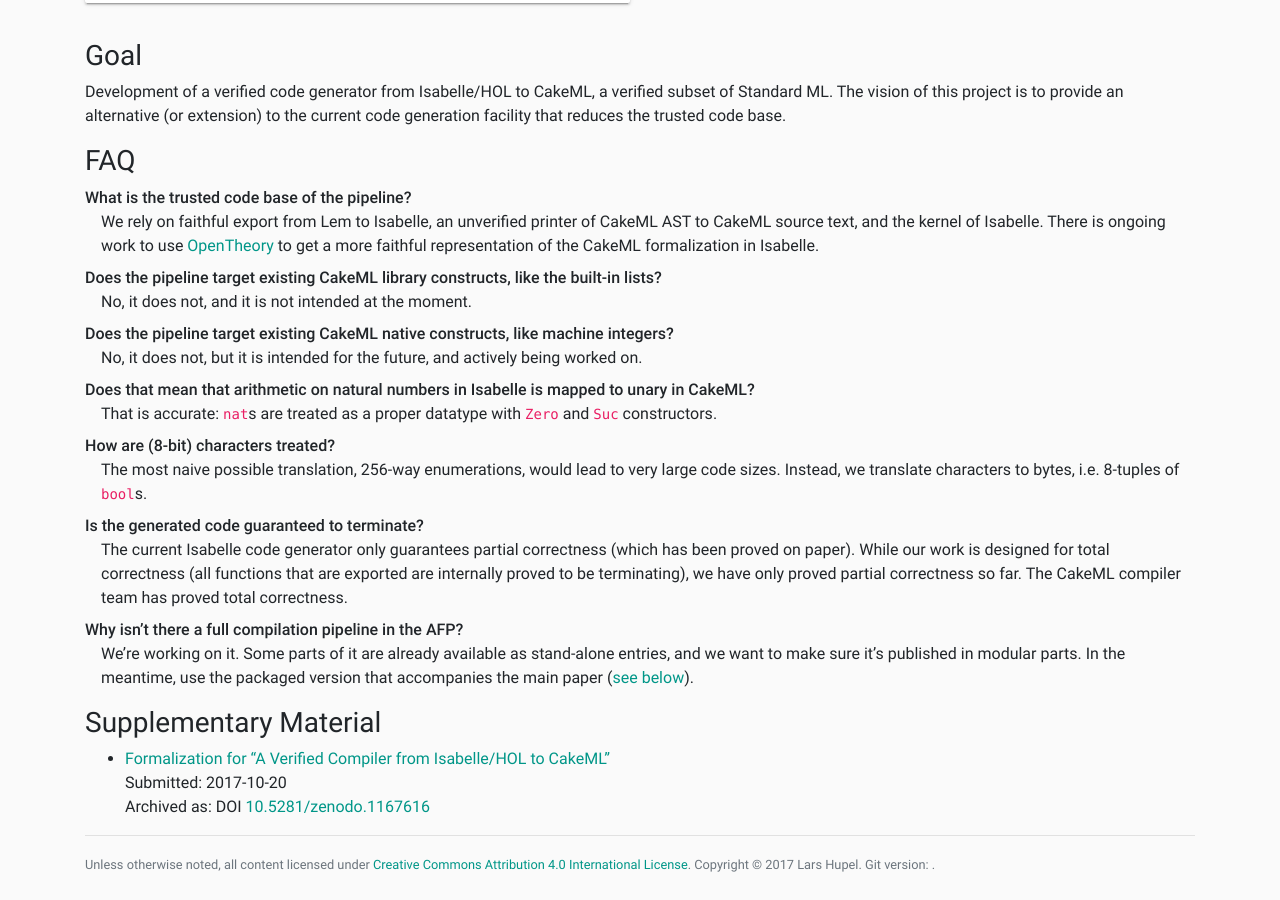
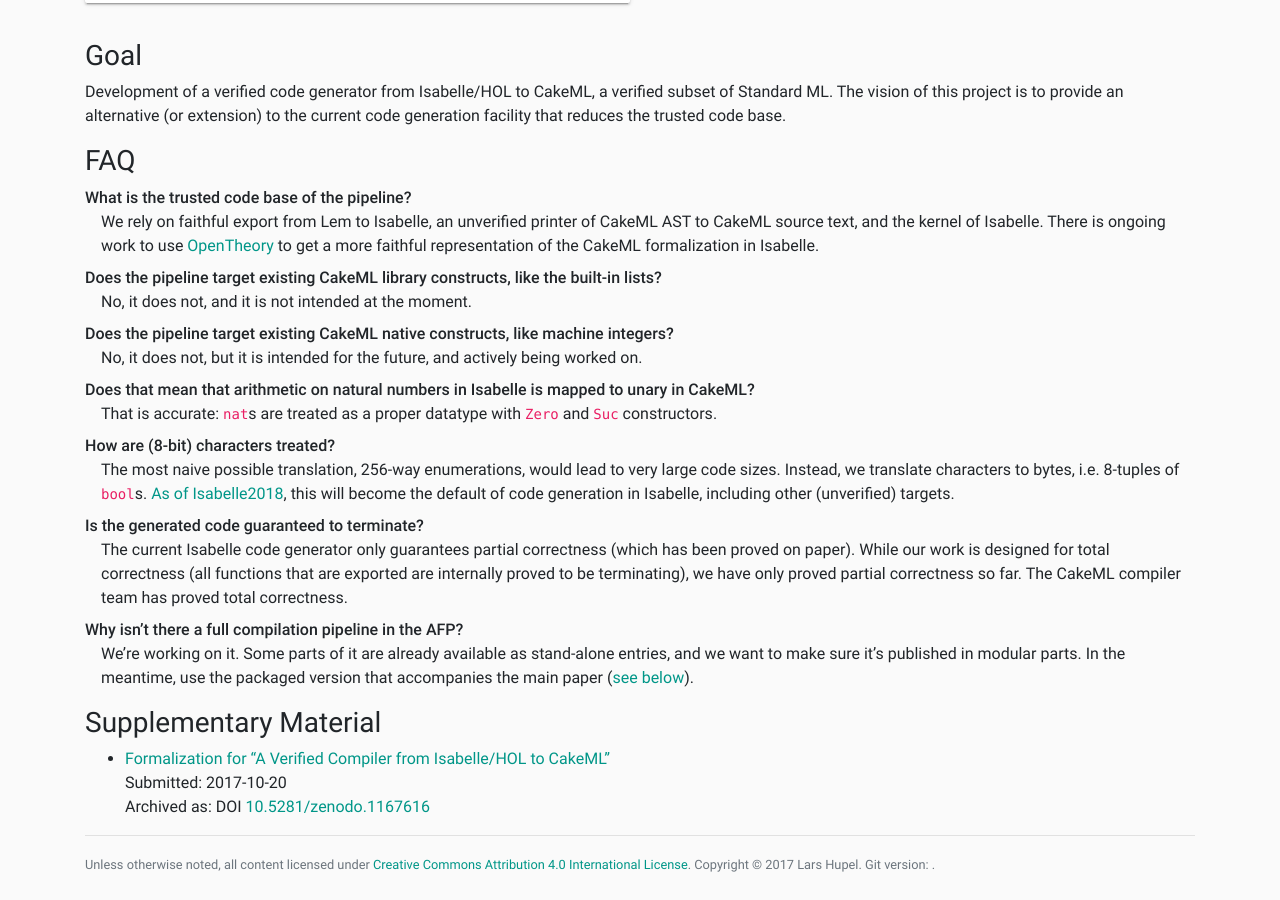
Before and after one commit to larsrh/website, a Jekyll site: the page built from _research/codegen.md, in a window 1280 px wide and 900 px high, scrolled down 1345 px. Built offline with Jekyll 4.4.1, drawn with Linux system fonts in a browser that asks for light colours; comment, search, counter and statistics services are not loaded.

Commit message:
codegen: FAQ

```diff
--- a/_research/codegen.md
+++ b/_research/codegen.md
@@ -72,6 +72,7 @@
 
 How are (8-bit) characters treated?
 : The most naive possible translation, 256-way enumerations, would lead to very large code sizes. Instead, we translate characters to bytes, i.e. 8-tuples of `bool`s.
+[As of Isabelle2018](http://isabelle.in.tum.de/repos/isabelle/rev/1f9f973eed2a), this will become the default of code generation in Isabelle, including other (unverified) targets.
 
 Is the generated code guaranteed to terminate?
 : The current Isabelle code generator only guarantees partial correctness (which has been proved on paper).
```
